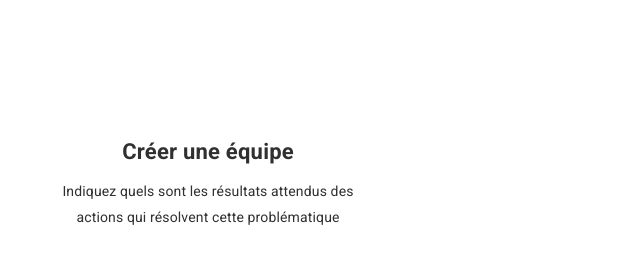
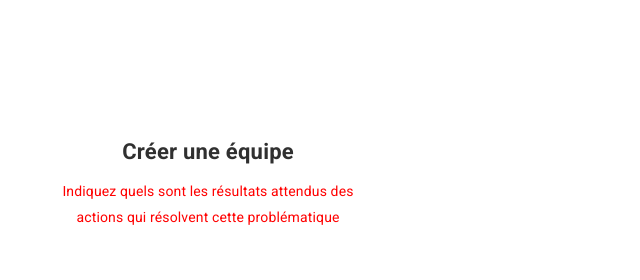
Before and after one commit to tiavina-mika/product-hero-draft, a React (Create React App) app: page / in a window 1280 px wide. Shown: the top 280 px of the page, without its empty margins (0-640 px from the left). Built offline with nearby package versions, Linux system fonts and the light colour scheme.

Commit message:
fix emotion with ts

```diff
--- a/src/components/typography/Description.tsx
+++ b/src/components/typography/Description.tsx
@@ -3,7 +3,7 @@
 import { jsx } from "@emotion/react";
 import React from "react";
 import { Theme } from "@emotion/react";
-import { SxProps, Typography } from "@mui/material";
+import { createStyles, SxProps, Typography } from "@mui/material";
 
 type Props = {
   text: string;
@@ -11,7 +11,7 @@ type Props = {
   sx?: SxProps<Theme>;
 };
 
-const classes = {
+const classes2 = {
   root: ({ alignment }: any) => (theme: Theme) => ({
     [theme.breakpoints.up("md")]: {
       textAlign: "center"
@@ -23,10 +23,19 @@ const classes = {
     textAlign: alignment
   })
 };
+const classes = {
+  root: {
+    fontSize: 14,
+    lineHeight: 1.8,
+    letterSpacing: "0.01em",
+    color: "red",
+    textAlign: "center"
+  }
+};
 
 const Description = ({ text, alignment, sx }: Props) => {
   return (
-    <Typography variant="body1" sx={sx} css={classes.root({ alignment })}>
+    <Typography variant="body1" sx={sx} css={classes.root}>
       {text}
     </Typography>
   );
--- a/src/containers/team/CreateTeam.tsx
+++ b/src/containers/team/CreateTeam.tsx
@@ -47,7 +47,7 @@ const CreateTeam = () => {
       <TitleContainer
         title="Créer une équipe"
         description="Indiquez quels sont les résultats attendus des actions qui résolvent cette problématique"
-        alignment="left"
+        alignment="center"
       />
       <Form
         form={form}
--- a/tsconfig.json
+++ b/tsconfig.json
@@ -17,7 +17,8 @@
     "resolveJsonModule": true,
     "isolatedModules": true,
     "noEmit": true,
-    "jsx": "react"
+    "jsx": "react-jsx",
+    "jsxImportSource": "@emotion/react"
   },
   "include": [
     "src"
```
Also changed, not shown: src/types/emotion-styles.type.ts (added, +7 -0 lines).
